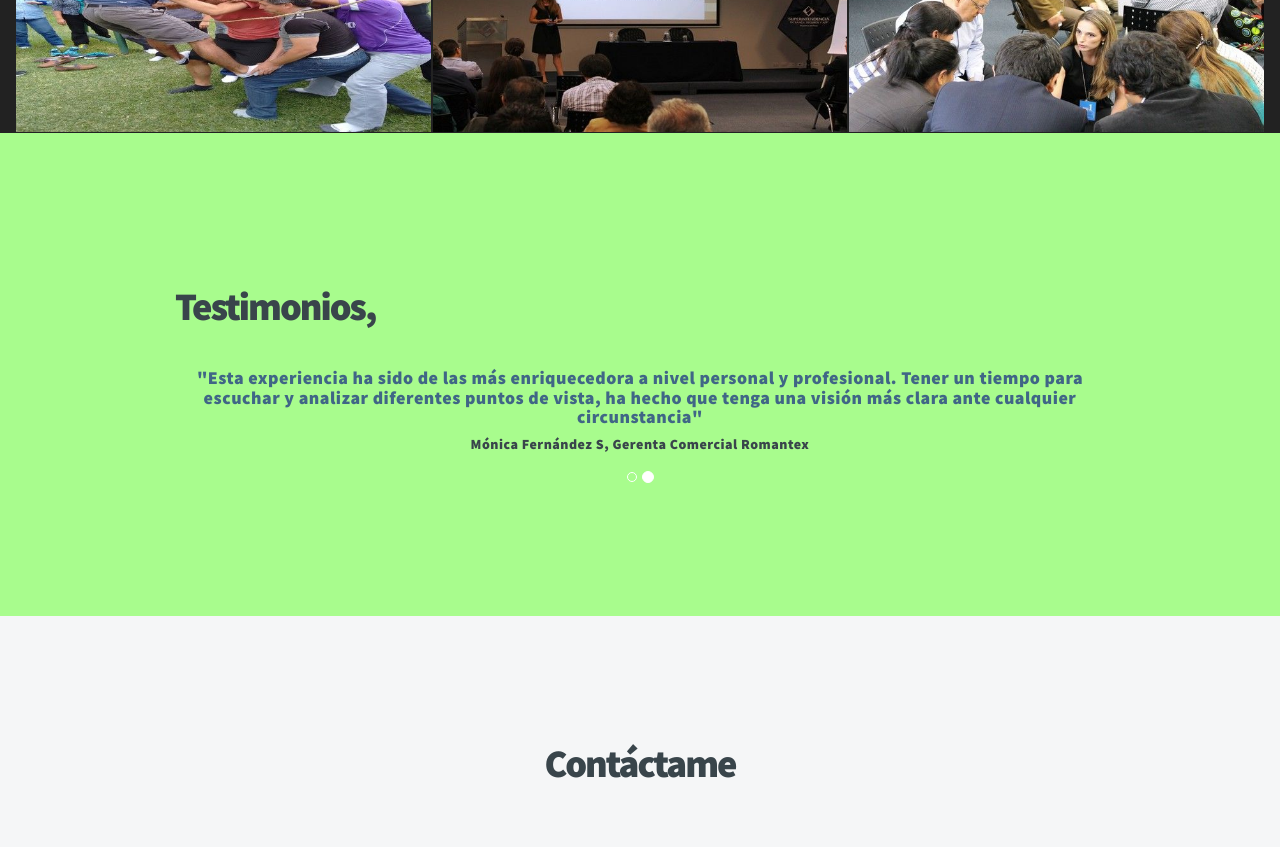
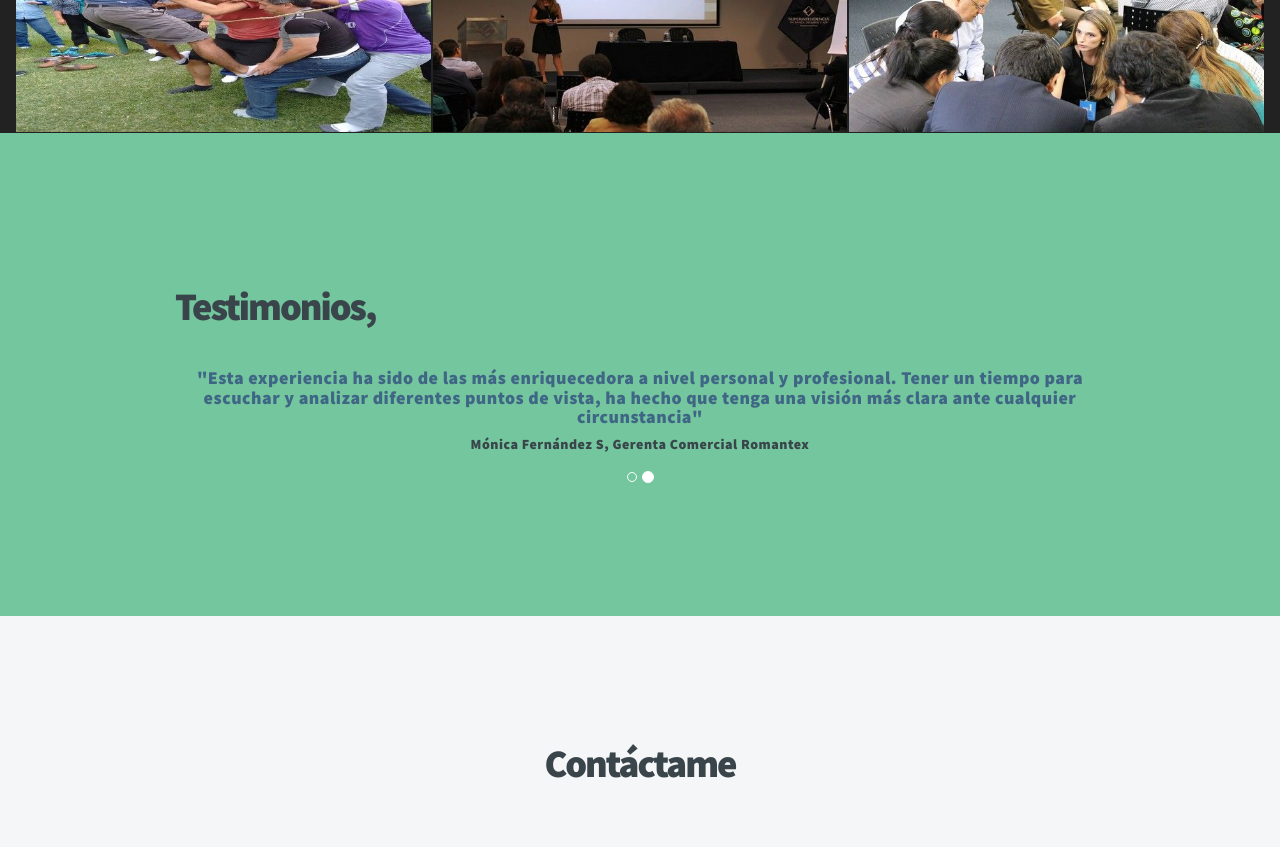
Before and after one commit to aPrude/Ale_couch_test, a plain HTML site: page index.html in a window 1280 px wide. Shown: the part 2820-3667 px from the top of the page. Drawn offline with Linux system fonts and the light colour scheme.

Commit message:
actualizar

```diff
--- a/css/style.css
+++ b/css/style.css
@@ -906,7 +906,7 @@
 	}
 
 	#testimonios {
-		 background-color: #A8FC8D;
+		 background-color: #73C69D;
 		-webkit-background-size: cover;
 		-moz-background-size: cover;
 		-o-background-size: cover;
```
